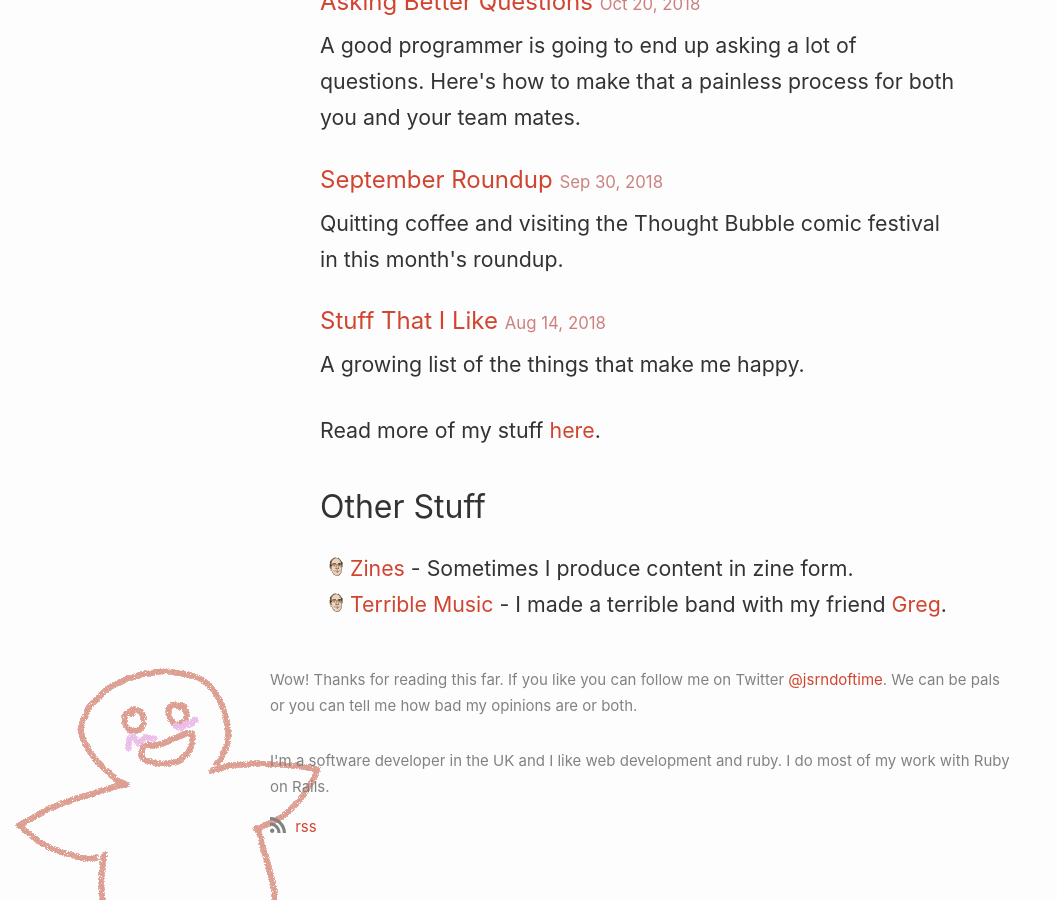
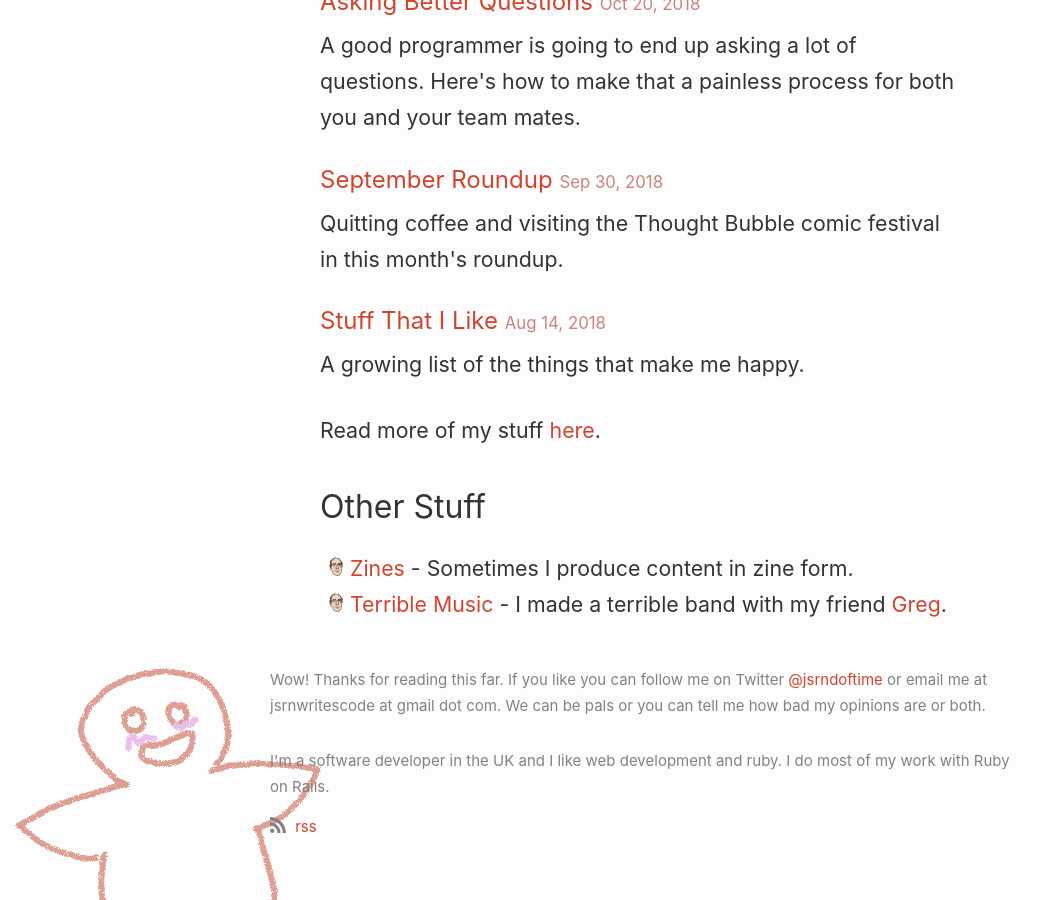
Before and after one commit to jsrn/jsrn.github.io, a Jekyll site: the page built from index.html, in a window 1280 px wide and 900 px high, scrolled down 819 px. Shown: the whole window, without its empty margins (0-1057 px from the left). Built offline with Jekyll 4.4.1, drawn with Linux system fonts in a browser that asks for light colours.

Commit message:
Update social.html

```diff
--- a/_includes/social.html
+++ b/_includes/social.html
@@ -1 +1 @@
-<p>Wow! Thanks for reading this far. If you like you can follow me on Twitter <a href="https://twitter.com/jsrndoftime">@jsrndoftime</a>. We can be pals or you can tell me how bad my opinions are or both.</p>
+<p>Wow! Thanks for reading this far. If you like you can follow me on Twitter <a href="https://twitter.com/jsrndoftime">@jsrndoftime</a> or email me at jsrnwritescode at gmail dot com. We can be pals or you can tell me how bad my opinions are or both.</p>
```
